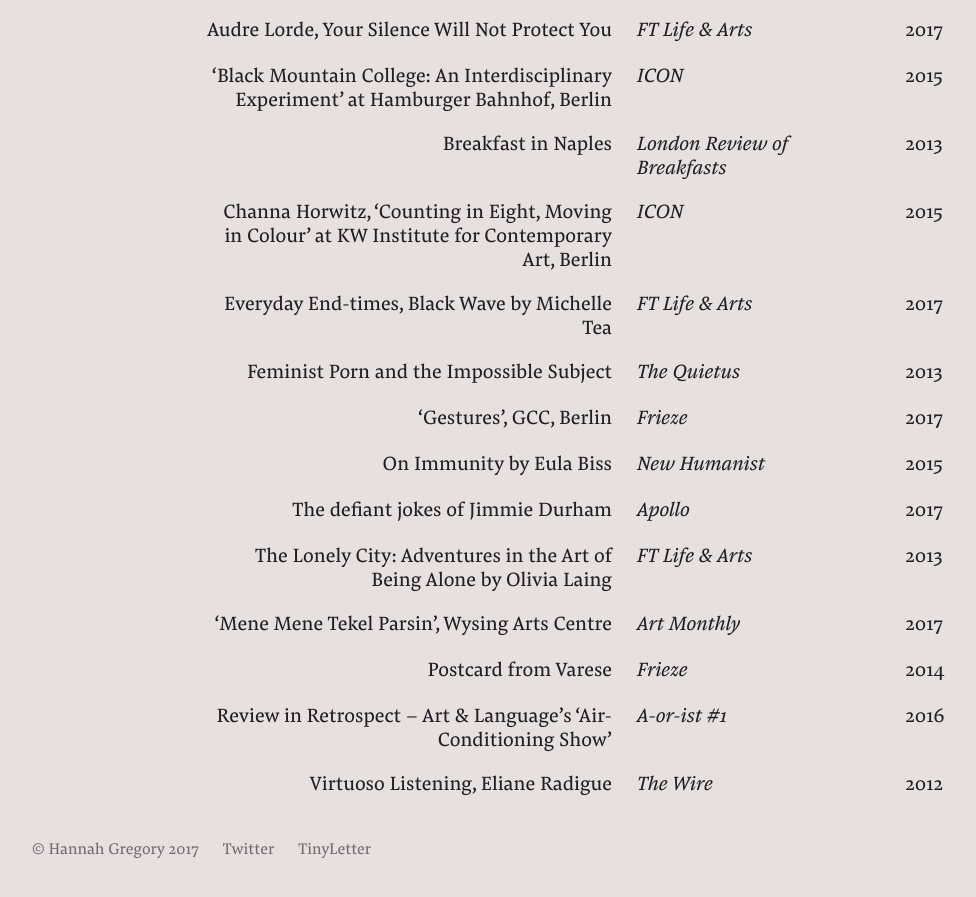
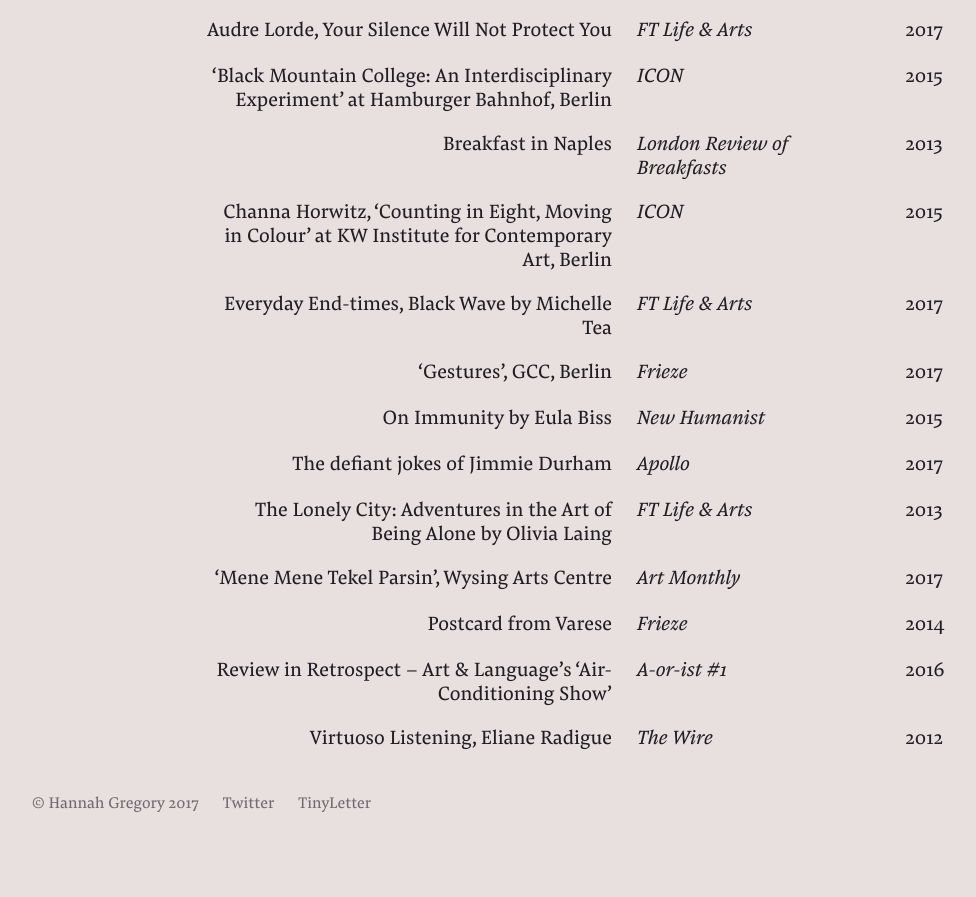
Before and after one commit to hg-site/hg-site.github.io, a Jekyll site: the page built from writing/index.markdown, in a window 1280 px wide and 900 px high, scrolled down 1214 px. Shown: the top 897 px of the window, without its empty margins (28-1004 px from the left). Built offline with Jekyll 4.4.1, drawn with Linux system fonts in a browser that asks for light colours; after the commit the page ends 2068 px from its top, so only the background shows below that.

Commit message:
Updated Index

```diff
--- a/writing/index.markdown
+++ b/writing/index.markdown
@@ -190,14 +190,6 @@
 </div>
 
 <div class="sw-row">
-	<a href="http://thequietus.com/articles/11096-after-pornified-levitate-the-primate-feminist-porn">
-	<div class="sw-title">Feminist Porn and the Impossible Subject</div>
-	<div class="sw-publication">The Quietus</div>
-	<div class="sw-year">2013</div>
-	</a>
-</div>
-
-<div class="sw-row">
 	<a href="https://frieze.com/article/gcc">
 	<div class="sw-title">‘Gestures’, GCC, Berlin</div>
 	<div class="sw-publication">Frieze</div>
```
